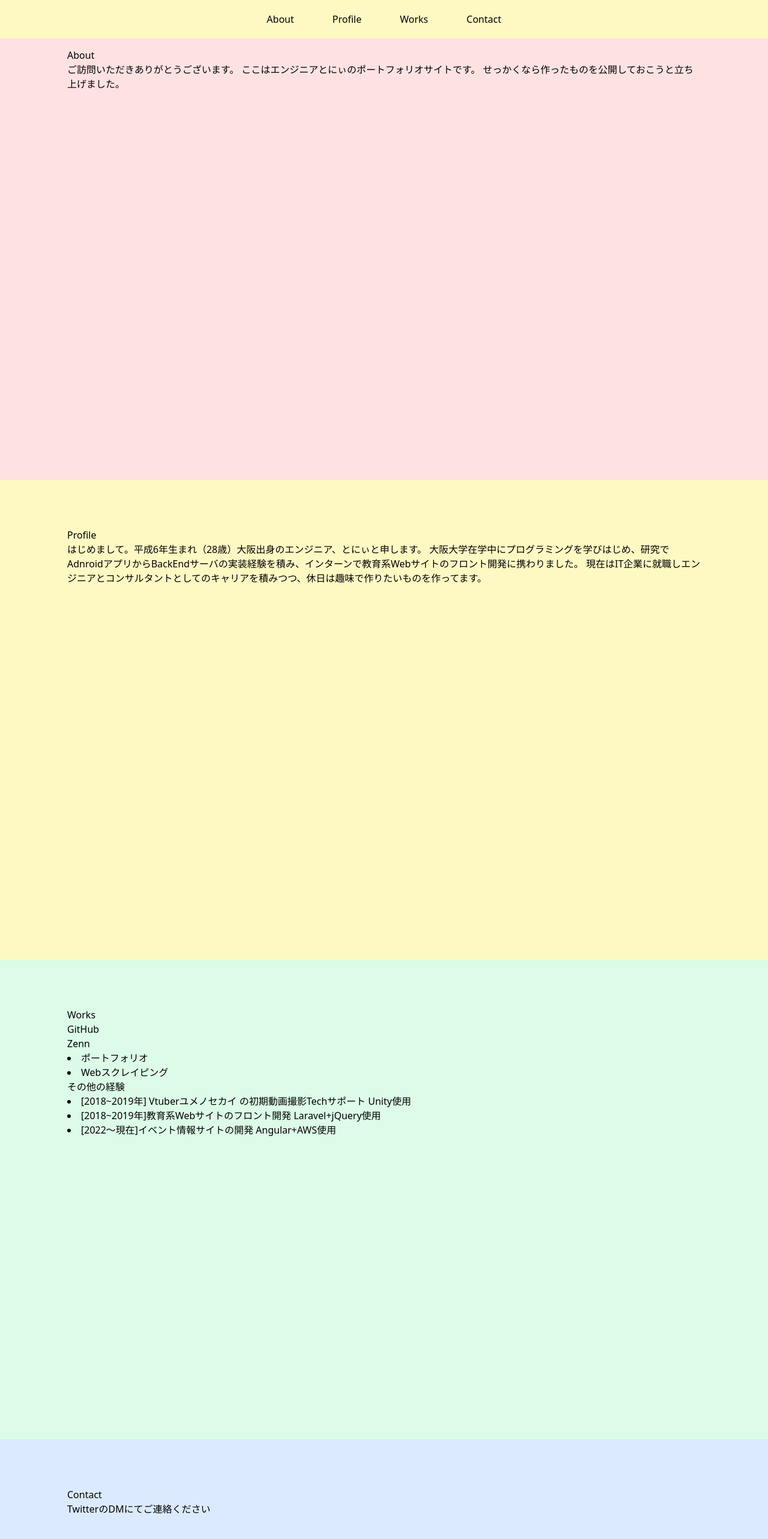
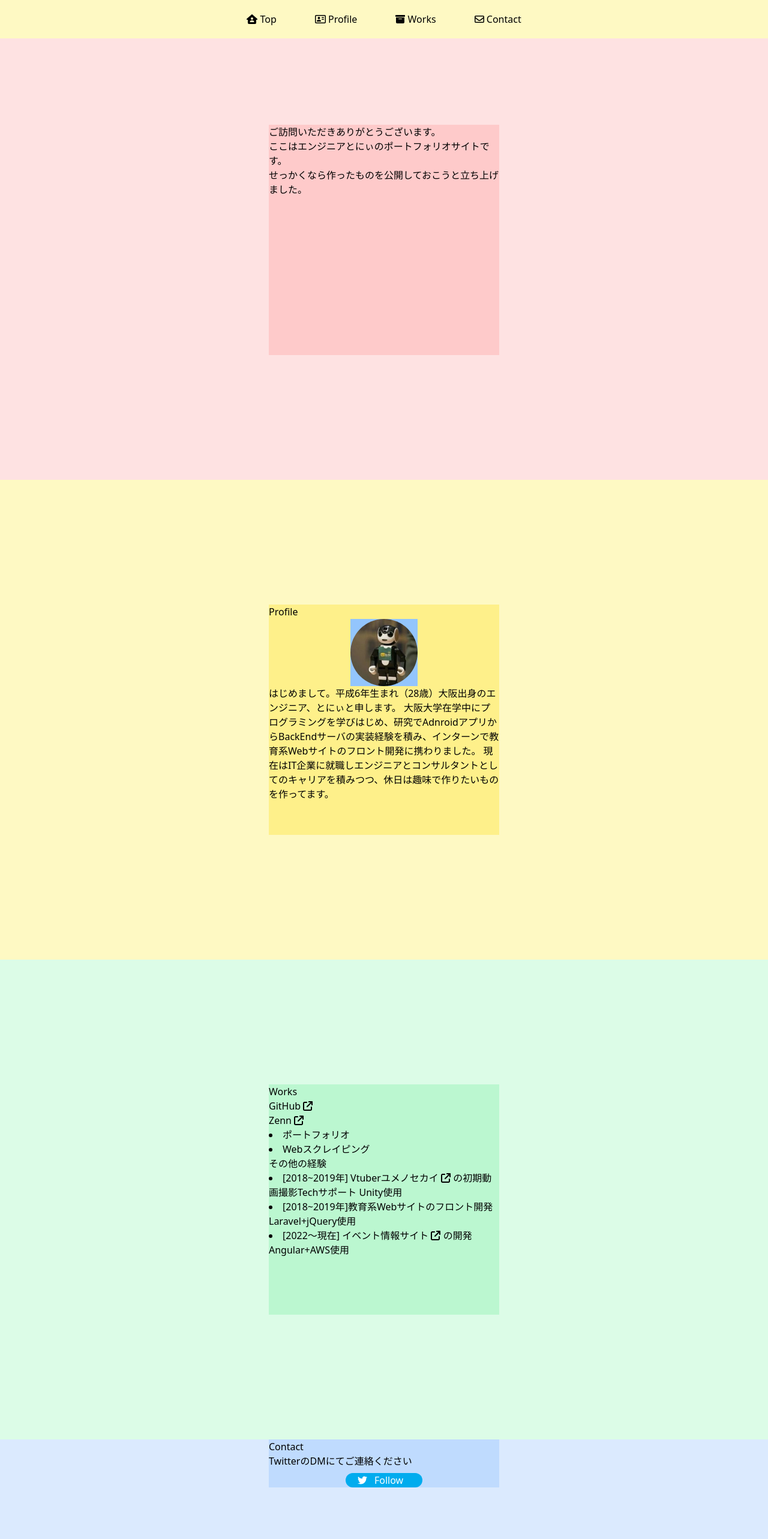
Before and after one commit to tinytony27/tinytony.github.io, a Vue app: page / in a window 1280 px wide. Shown: the top 2566 px of the page at 60% size. Built offline with nearby package versions, Linux system fonts and the light colour scheme.

Commit message:
FontAwesome追加

```diff
--- a/package.json
+++ b/package.json
@@ -8,6 +8,11 @@
     "lint": "vue-cli-service lint"
   },
   "dependencies": {
+    "@fortawesome/fontawesome-svg-core": "^6.2.0",
+    "@fortawesome/free-brands-svg-icons": "^6.2.0",
+    "@fortawesome/free-regular-svg-icons": "^6.2.0",
+    "@fortawesome/free-solid-svg-icons": "^6.2.0",
+    "@fortawesome/vue-fontawesome": "^3.0.1",
     "core-js": "^3.8.3",
     "vue": "^3.2.13",
     "vue-class-component": "^8.0.0-0"
--- a/src/App.vue
+++ b/src/App.vue
@@ -1,5 +1,5 @@
 <script setup lang="ts">
-import About from './components/AboutView.vue';
+import Top from './components/TopView.vue';
 import Profile from './components/ProfileView.vue';
 import Works from './components/WorksView.vue';
 import Contact from './components/ContactView.vue';
@@ -10,7 +10,7 @@ import Footer from './components/FooterView.vue';
 
 <template>
   <Header/>
-  <About/>
+  <Top/>
   <Profile/>
   <Works/>
   <Contact/>
--- a/src/assets/tailwind.css
+++ b/src/assets/tailwind.css
@@ -1,3 +1,9 @@
+.twitter {
+    --tw-bg-opacity: 1;
+    background-color: #00acee;
+}
+
+
 @tailwind base;
 @tailwind components;
 @tailwind utilities;
--- a/src/components/AboutView.vue
+++ /dev/null
@@ -1,18 +0,0 @@
-<script setup lang="ts">
-</script>
-
-<template>
-<div class="h-screen bg-red-100 z-30">
-    <div class="px-28">
-        <div id="about" class="pt-20">About</div>
-        <div class="">
-            ご訪問いただきありがとうございます。
-            ここはエンジニアとにぃのポートフォリオサイトです。
-            せっかくなら作ったものを公開しておこうと立ち上げました。
-        </div>
-    </div>
-</div>
-</template>
-
-<style>
-</style>
--- a/src/components/ContactView.vue
+++ b/src/components/ContactView.vue
@@ -2,12 +2,20 @@
 </script>
 
 <template>
-<div class="h-96 bg-blue-100">
-    <div class="px-28">
-        <div id="contact" class="pt-20">Contact</div>
+<div id="contact" class="h-96 w-full bg-blue-100">
+    <div class="w-96 m-auto bg-blue-200">
+        <div class="">Contact</div>
         <div class="">
             <div>
-                <span><a href="https://twitter.com/tiny_tony_" target="_blank">Twitter</a>のDMにてご連絡ください</span>
+                <span>TwitterのDMにてご連絡ください</span>
+            </div>
+            <div class="w-96">
+                <div class="w-32 m-auto twitter rounded-full">
+                    <a class="w-32 m-2 block" href="https://twitter.com/tiny_tony_" target="_blank">
+                        <font-awesome-icon class="w-10 text-white" icon="fa-brands fa-twitter" />
+                        <span class="w-20 text-white">Follow</span>
+                    </a>
+                </div>
             </div>
         </div>
     </div>
--- a/src/components/HeaderView.vue
+++ b/src/components/HeaderView.vue
@@ -5,11 +5,12 @@
 <header class="fixed w-full z-40">
     <div class="bg-yellow-100 h-16 flex justify-center items-center">
         <span class="mr-16">
-            <a href="#about">
+            <a href="#top">
                 <!--svg xmlns="http://www.w3.org/2000/svg" fill="none" viewBox="0 0 24 24" stroke-width="1.5" stroke="currentColor" class="w-5 h-5">
                     <path stroke-linecap="round" stroke-linejoin="round" d="M9.879 7.519c1.171-1.025 3.071-1.025 4.242 0 1.172 1.025 1.172 2.687 0 3.712-.203.179-.43.326-.67.442-.745.361-1.45.999-1.45 1.827v.75M21 12a9 9 0 11-18 0 9 9 0 0118 0zm-9 5.25h.008v.008H12v-.008z" />
                 </svg-->
-                About
+                <font-awesome-icon icon="fa-solid fa-house-user" />
+                Top
             </a>
         </span>
         <span class="mr-16">
@@ -17,6 +18,7 @@
                 <!--svg xmlns="http://www.w3.org/2000/svg" fill="none" viewBox="0 0 24 24" stroke-width="1.5" stroke="currentColor" class="w-5 h-5">
                     <path stroke-linecap="round" stroke-linejoin="round" d="M15 9h3.75M15 12h3.75M15 15h3.75M4.5 19.5h15a2.25 2.25 0 002.25-2.25V6.75A2.25 2.25 0 0019.5 4.5h-15a2.25 2.25 0 00-2.25 2.25v10.5A2.25 2.25 0 004.5 19.5zm6-10.125a1.875 1.875 0 11-3.75 0 1.875 1.875 0 013.75 0zm1.294 6.336a6.721 6.721 0 01-3.17.789 6.721 6.721 0 01-3.168-.789 3.376 3.376 0 016.338 0z" />
                 </svg-->
+                <font-awesome-icon icon="fa-regular fa-address-card" />
                 Profile
             </a>
         </span>
@@ -25,6 +27,7 @@
                 <!--svg xmlns="http://www.w3.org/2000/svg" fill="none" viewBox="0 0 24 24" stroke-width="1.5" stroke="currentColor" class="w-5 h-5">
                     <path stroke-linecap="round" stroke-linejoin="round" d="M19.5 14.25v-2.625a3.375 3.375 0 00-3.375-3.375h-1.5A1.125 1.125 0 0113.5 7.125v-1.5a3.375 3.375 0 00-3.375-3.375H8.25m2.25 0H5.625c-.621 0-1.125.504-1.125 1.125v17.25c0 .621.504 1.125 1.125 1.125h12.75c.621 0 1.125-.504 1.125-1.125V11.25a9 9 0 00-9-9z" />
                 </svg-->
+                <font-awesome-icon icon="fa-solid fa-box-archive" />
                 Works
             </a>
         </span>
@@ -33,6 +36,7 @@
                 <!--svg xmlns="http://www.w3.org/2000/svg" fill="none" viewBox="0 0 24 24" stroke-width="1.5" stroke="currentColor" class="w-5 h-5">
                     <path stroke-linecap="round" stroke-linejoin="round" d="M8.625 9.75a.375.375 0 11-.75 0 .375.375 0 01.75 0zm0 0H8.25m4.125 0a.375.375 0 11-.75 0 .375.375 0 01.75 0zm0 0H12m4.125 0a.375.375 0 11-.75 0 .375.375 0 01.75 0zm0 0h-.375m-13.5 3.01c0 1.6 1.123 2.994 2.707 3.227 1.087.16 2.185.283 3.293.369V21l4.184-4.183a1.14 1.14 0 01.778-.332 48.294 48.294 0 005.83-.498c1.585-.233 2.708-1.626 2.708-3.228V6.741c0-1.602-1.123-2.995-2.707-3.228A48.394 48.394 0 0012 3c-2.392 0-4.744.175-7.043.513C3.373 3.746 2.25 5.14 2.25 6.741v6.018z" />
                 </svg-->
+                <font-awesome-icon icon="fa-regular fa-envelope" />
                 Contact
             </a>
         </span>
--- a/src/components/ProfileView.vue
+++ b/src/components/ProfileView.vue
@@ -12,9 +12,12 @@ function nowAge(): number{
 </script>
 
 <template>
-<div class="h-screen bg-yellow-100 z-20">
-    <div class="px-28">
-        <div id="profile" class="pt-20">Profile</div>
+<div id="profile" class="h-screen w-full relative bg-yellow-100">
+    <div class="w-96 h-96 top-0 left-0 right-0 bottom-0 m-auto absolute bg-yellow-200">
+        <div class="">Profile</div>
+        <div class="w-28 m-auto bg-blue-300">
+            <img class="w-28 h-28 rounded-full" src="@/assets/main_icon.png" alt="アイコン">
+        </div>
         <div class="">
             はじめまして。平成6年生まれ（{{nowAge()}}歳）大阪出身のエンジニア、とにぃと申します。
             大阪大学在学中にプログラミングを学びはじめ、研究でAdnroidアプリからBackEndサーバの実装経験を積み、インターンで教育系Webサイトのフロント開発に携わりました。
--- /dev/null
+++ b/src/components/TopView.vue
@@ -0,0 +1,17 @@
+<script setup lang="ts">
+</script>
+
+<template>
+<div id="top" class="h-screen w-full relative bg-red-100">
+    <div class="w-96 h-96 top-0 left-0 right-0 bottom-0 m-auto absolute bg-red-200">
+        <div class="">
+            ご訪問いただきありがとうございます。<br>
+            ここはエンジニアとにぃのポートフォリオサイトです。<br>
+            せっかくなら作ったものを公開しておこうと立ち上げました。
+        </div>
+    </div>
+</div>
+</template>
+
+<style>
+</style>
--- a/src/components/WorksView.vue
+++ b/src/components/WorksView.vue
@@ -2,15 +2,25 @@
 </script>
 
 <template>
-<div class="h-screen bg-green-100 z-10">
-    <div class="px-28">
-        <div id="works" class="pt-20">Works</div>
+<div id="works" class="h-screen w-full relative bg-green-100">
+    <div class="w-96 h-96 top-0 left-0 right-0 bottom-0 m-auto absolute bg-green-200">
+        <div class="">Works</div>
         <div class="">
             <div>
-                <span><a href="https://github.com/tinytony27" target="_blank">GitHub</a></span>
+                <span>
+                    <a href="https://github.com/tinytony27" target="_blank">
+                        GitHub
+                        <font-awesome-icon icon="fa-solid fa-arrow-up-right-from-square" />
+                    </a>
+                </span>
             </div>
             <div>
-                <span><a href="https://zenn.dev/tinytony" target="_blank">Zenn</a></span>
+                <span>
+                    <a href="https://zenn.dev/tinytony" target="_blank">
+                        Zenn
+                        <font-awesome-icon icon="fa-solid fa-arrow-up-right-from-square" />
+                    </a>
+                </span>
             </div>
             <li><a href="https://github.com/tinytony27/tinytony.github.io" target="_blank">ポートフォリオ</a></li>
             <li><a href="https://github.com/tinytony27/web-scraping" target="_blank">Webスクレイピング</a></li>
@@ -19,13 +29,23 @@
             <span>その他の経験</span>
             <li class="">
                 [2018~2019年]
-                <a href="https://www.youtube.com/c/YumenoSekaiChannel" target="_blank">Vtuberユメノセカイ</a>
+                <a href="https://www.youtube.com/c/YumenoSekaiChannel" target="_blank">
+                    Vtuberユメノセカイ
+                    <font-awesome-icon icon="fa-solid fa-arrow-up-right-from-square" />
+                </a>
                 の初期動画撮影Techサポート Unity使用
             </li>
             <li>
                 [2018~2019年]教育系Webサイトのフロント開発 Laravel+jQuery使用
             </li>
-            <li>[2022～現在]<a href="https://event-ikane.com/" target="_blank">イベント情報サイト</a>の開発 Angular+AWS使用</li>
+            <li>
+                [2022～現在]
+                <a href="https://event-ikane.com/" target="_blank">
+                    イベント情報サイト
+                    <font-awesome-icon icon="fa-solid fa-arrow-up-right-from-square" />
+                </a>
+                の開発 Angular+AWS使用
+            </li>
         </div>
     </div>
 </div>
--- a/src/main.ts
+++ b/src/main.ts
@@ -2,4 +2,20 @@ import { createApp } from 'vue'
 import App from './App.vue'
 import './assets/tailwind.css'
 
-createApp(App).mount('#app')
+/* import the fontawesome core */
+import { library } from '@fortawesome/fontawesome-svg-core'
+
+/* import font awesome icon component */
+import { FontAwesomeIcon } from '@fortawesome/vue-fontawesome'
+
+/* import specific icons */
+import { faArrowUpRightFromSquare, faHouseUser, faBoxArchive } from '@fortawesome/free-solid-svg-icons'
+import { faTwitter } from '@fortawesome/free-brands-svg-icons'
+import { faAddressCard, faEnvelope } from '@fortawesome/free-regular-svg-icons'
+
+/* add icons to the library */
+library.add(faTwitter, faArrowUpRightFromSquare, faAddressCard, faHouseUser, faEnvelope, faBoxArchive)
+
+createApp(App)
+.component('font-awesome-icon', FontAwesomeIcon)
+.mount('#app')
```
Also changed, not shown: src/assets/main_icon.png (added), 1 other file (tests, documents, lock files or other folders).
